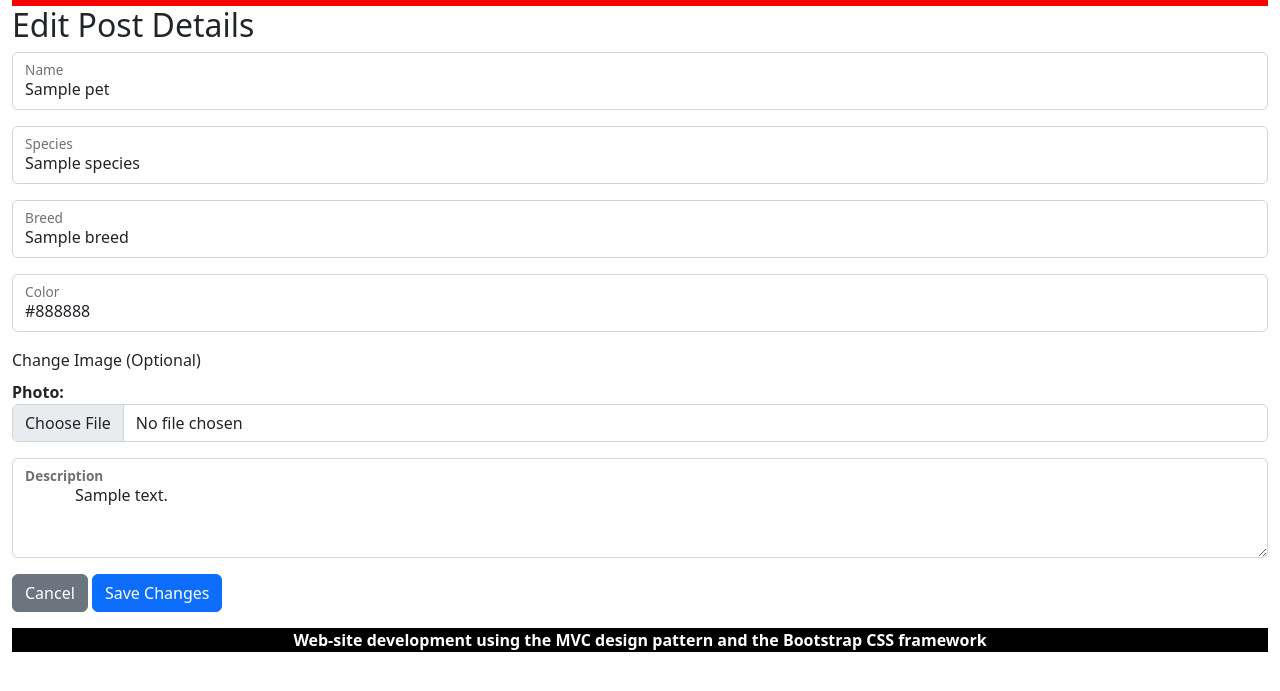
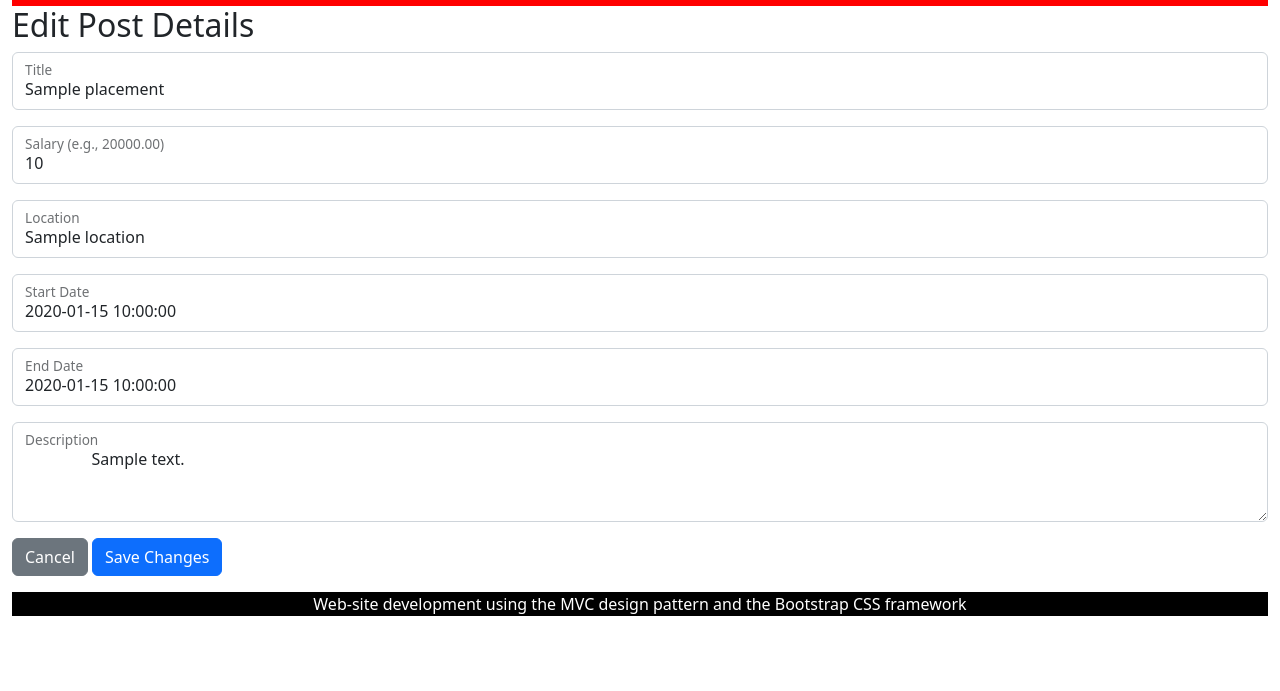
Before and after one commit to MrBlue237/BCS, a PHP site: template BCS-MVC/Views/edit_post.phtml in a window 1280 px wide. Shown: the part 80-771 px from the top of the page. Run offline with PHP 8.4, Linux system fonts and the light colour scheme; the template is opened without the code that fills it: most values are stand-ins (such as "Sample title", 1, 10 or a date in 2020).

Commit message:
edit function added

```diff
--- a/BCS-MVC/Views/edit_post.phtml
+++ b/BCS-MVC/Views/edit_post.phtml
@@ -3,57 +3,64 @@
     <!-- The Edit pet record page -->
     <h2>Edit Post Details</h2>
 
-    <!-- if error display it  -->
+    <!-- if error display it -->
 <?php if (isset($view->error)): ?>
     <div class="alert alert-danger"><?php echo $view->error; ?></div>
 <?php endif; ?>
 
     <!-- show input boxes with values of original so they can easily just modify existing -->
     <form action="edit_post.php" method="POST" enctype="multipart/form-data">
-
-        <input type="hidden" name="post_id" value="<?php echo htmlspecialchars($view->post->getPlacementID()); ?>">
-
+        <input type="hidden" name="post_id" value="<?php echo htmlspecialchars($view->placement->getPlacementID()); ?>">
         <div class="form-floating mb-3">
-            <input type="text" class="form-control" name="name"
-                   value="<?php echo htmlspecialchars($view->pet->getName()); ?>" required>
-            <label for="name">Name</label>
+            <input type="text" class="form-control" name="title"
+                   value="<?php echo htmlspecialchars($view->placement->getTitle()); ?>" required>
+            <label for="title">Title</label>
         </div>
 
         <div class="form-floating mb-3">
-            <input type="text" class="form-control" name="species"
-                   value="<?php echo htmlspecialchars($view->pet->getSpecies()); ?>" required>
-            <label for="species">Species</label>
+            <input type="text" class="form-control" name="salary"
+                   value="<?php echo htmlspecialchars($view->placement->getSalary()); ?>" required>
+            <label for="salary">Salary (e.g., 20000.00)</label>
         </div>
 
         <div class="form-floating mb-3">
-            <input type="text" class="form-control" name="breed"
-                   value="<?php echo htmlspecialchars($view->pet->getBreed()); ?>" required>
-            <label for="breed">Breed</label>
+            <input type="text" class="form-control" name="location"
+                   value="<?php echo htmlspecialchars($view->placement->getLocation()); ?>" required>
+            <label for="location">Location</label>
         </div>
 
         <div class="form-floating mb-3">
-            <input type="text" class="form-control" name="color"
-                   value="<?php echo htmlspecialchars($view->pet->getColor()); ?>" required>
-            <label for="color">Color</label>
+            <input type="text" class="form-control" name="start"
+                   value="<?php echo htmlspecialchars($view->placement->getStartDate()); ?>" required>
+            <label for="start">Start Date</label>
         </div>
 
-        <div class="mb-3">
-            <label for="formFile" class="form-label">Change Image (Optional)</label>
-            <p><strong>Photo:<input type="file" name="petphoto" class="form-control" accept=".gif,.jpg,.jpeg,.png"
-                                    value="<?php echo htmlspecialchars($view->pet->getPhotoUrl()); ?>"></p>
+        <div class="form-floating mb-3">
+            <input type="text" class="form-control" name="end"
+                   value="<?php echo htmlspecialchars($view->placement->getEndDate()); ?>" required>
+            <label for="end">End Date</label>
         </div>
 
+        <!-- <div class="mb-3">-->
+
+        <!-- <label for="formFile" class="form-label">Change Image (Optional)</label>-->
+
+        <!-- <p><strong>Photo:<input type="file" name="petphoto" class="form-control" accept=".gif,.jpg,.jpeg,.png"-->
+
+        <!-- value="--><?php //echo htmlspecialchars($view->post->getPhotoUrl()); ?><!--"></p>-->
+
+        <!-- </div>-->
 
         <div class="form-floating mb-3">
-        <textarea class="form-control" name="description" style="height: 100px;">
-            <?php echo htmlspecialchars($view->pet->getDescription()); ?>
-        </textarea>
+            <textarea class="form-control" name="description" style="height: 100px;">
+                <?php echo htmlspecialchars($view->placement->getDescription()); ?>
+            </textarea>
             <label for="description">Description</label>
         </div>
+
         <!-- Allow to cancel or confirm edit-->
-        <a href="pets.php" class="btn btn-secondary">Cancel</a>
-        <button type="submit" class="btn btn-primary" name="update_pet">Save Changes</button>
-
+        <a href="my_posts.php" class="btn btn-secondary">Cancel</a>
+        <button type="submit" class="btn btn-primary" name="update_post">Save Changes</button>
     </form>
 
 <?php require('template/footer.phtml'); ?>
--- a/BCS-MVC/Views/my_posts.phtml
+++ b/BCS-MVC/Views/my_posts.phtml
@@ -52,6 +52,11 @@
                             <button type="button" class="btn btn-danger" data-bs-toggle="modal" data-bs-target="#deleteModal<?php echo $placementsData->getPlacementID(); ?>">
                                 Delete Draft
                             </button>
+                            <form action="edit_post.php" method="POST">
+                                <button type="submit" class="btn btn-warning" name ="id" value="<?php echo $placementsData->getPlacementID() ?>">
+                                    Edit
+                                </button>
+                            </form>
                         </div>
                     </div>
                 </div>
```
Also changed, not shown: BCS-MVC/Models/PlacementsDataSet.php (+33 -0 lines), BCS-MVC/edit_post.php (+48 -52 lines).
